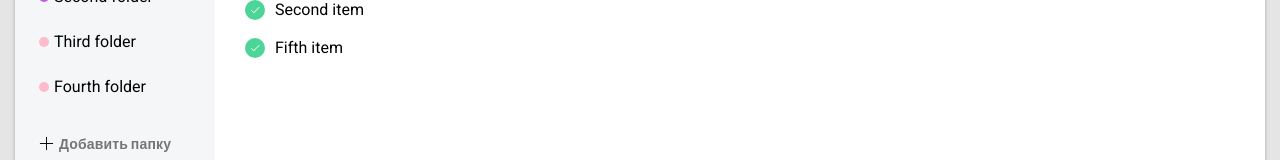
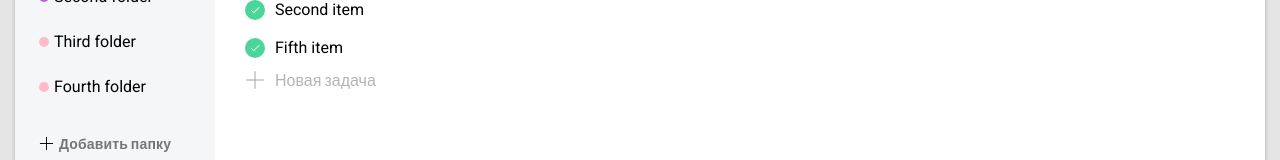
Before and after one commit to windwalk321/todo, a Vue app: page /folder/1 in a window 1280 px wide. Shown: the part 137-297 px from the top of the page. Built offline with nearby package versions, Linux system fonts and the light colour scheme.

Commit message:
add todo functional

```diff
--- /dev/null
+++ b/src/components/AddTodo.vue
@@ -0,0 +1,123 @@
+<template>
+  <div class="add-todo">
+    <div v-if="isCreating" class="add-todo__form">
+      <input
+        v-focus
+        v-model="title"
+        placeholder="Текст задачи"
+        type="text"
+      >
+      <div class="buttons">
+        <button @click="add" class="button button-add">Добавить задачу</button>
+        <button @click="isCreating = false" class="button button-close">Отмена</button>
+      </div>
+    </div>
+    <button
+      v-else
+      @click="isCreating = true"
+      class="button initial-button"
+    >
+      <svg
+        width="20"
+        height="20"
+        viewBox="0 0 16 16"
+        fill="none"
+        xmlns="http://www.w3.org/2000/svg"
+      >
+        <path
+          d="M8 1V15"
+          stroke="#B4B4B4"
+          strokeWidth="2"
+          strokeLinecap="round"
+          strokeLinejoin="round"
+        />
+        <path
+          d="M1 8H15"
+          stroke="#B4B4B4"
+          strokeWidth="2"
+          strokeLinecap="round"
+          strokeLinejoin="round"
+        />
+      </svg>
+      <span>Новая задача</span>
+    </button>
+  </div>
+</template>
+
+<script>
+import { mapActions } from 'vuex'
+
+export default {
+  name: 'AddTodo',
+  data: function () {
+    return {
+      isCreating: false,
+      title: ''
+    }
+  },
+  methods: {
+    ...mapActions(['addTodo']),
+
+    add () {
+      if (this.title.length !== 0) {
+        this.addTodo({
+          id: Date.now(),
+          title: this.title,
+          compelted: false,
+          parent: parseInt(this.$route.params.id)
+        })
+        this.isCreating = false
+        this.title = ''
+      }
+    }
+  }
+}
+</script>
+
+<style lang="scss" scoped>
+.add-todo {
+  margin-top: 10px;
+  .initial-button {
+    padding: 0;
+    color: #B4B4B4;
+    font-size: 16px;
+    font-weight: normal;
+    span {
+      margin-left: 10px;
+    }
+  }
+  &__form {
+    input {
+      width: 100%;
+      border: 1px solid #EFEFEF;
+      border-radius: 4px;
+      padding: 8px 11px;
+      font-size: 14px;
+      outline: 0;
+      font-family: 'Roboto', sans-serif;
+      &::placeholder {
+        letter-spacing: .15px;
+        color: #C7C7C7;
+        letter-spacing: 0.15px;
+      }
+    }
+    .buttons {
+      display: flex;
+      margin-top: 16px;
+      .button {
+        border-radius: 4px;
+        padding: 8px 16px;
+      }
+      .button-add {
+        color: #fff;
+        background: #4DD599;
+      }
+      .button-close {
+        margin-left: 9px;
+        color: #9C9C9C;
+        background: #F4F6F8;
+      }
+    }
+  }
+}
+</style>
--- a/src/store/actions.js
+++ b/src/store/actions.js
@@ -13,5 +13,8 @@ export default {
   },
   editTodo ({ commit }, todo) {
     commit('EDIT_TODO', { todo, title: todo.title })
+  },
+  addTodo ({ commit }, todo) {
+    commit('ADD_TODO', todo)
   }
 }
--- a/src/store/mutations.js
+++ b/src/store/mutations.js
@@ -15,5 +15,8 @@ export default {
   },
   EDIT_TODO (state, { todo, title = todo.title }) {
     todo.title = title
+  },
+  ADD_TODO (state, todo) {
+    state.todos.push(todo)
   }
 }
--- a/src/views/Folder.vue
+++ b/src/views/Folder.vue
@@ -19,27 +19,36 @@
     </div>
     <ul class="folder__todos">
       <todo-item v-for="todo in items" :key="todo.id" :isEditable="true" :todo="todo"/>
+      <li>
+        <add-todo />
+      </li>
     </ul>
   </div>
 </template>
 
 <script>
 import { mapState } from 'vuex'
+
 import TodoItem from '../components/TodoItem'
+import AddTodo from '../components/AddTodo'
 
 export default {
   name: 'Folder',
   components: {
-    TodoItem
+    TodoItem,
+    AddTodo
   },
   computed: {
     ...mapState(['folders', 'todos']),
+
     id () {
       return parseInt(this.$route.params.id)
     },
+
     folder () {
       return this.folders.find(item => item.id === this.id)
     },
+
     items () {
       return this.todos.filter(item => item.parent === this.id)
     }
```
